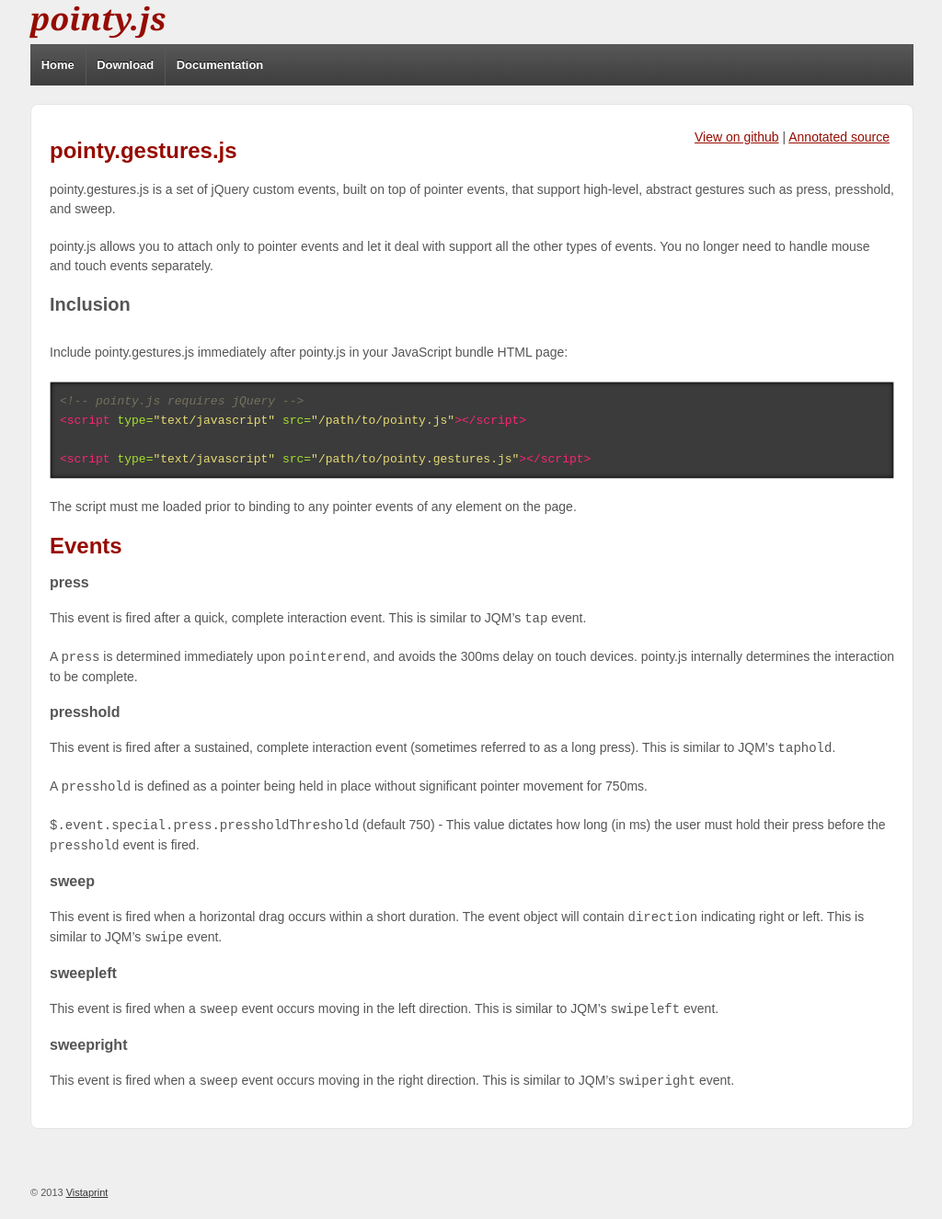
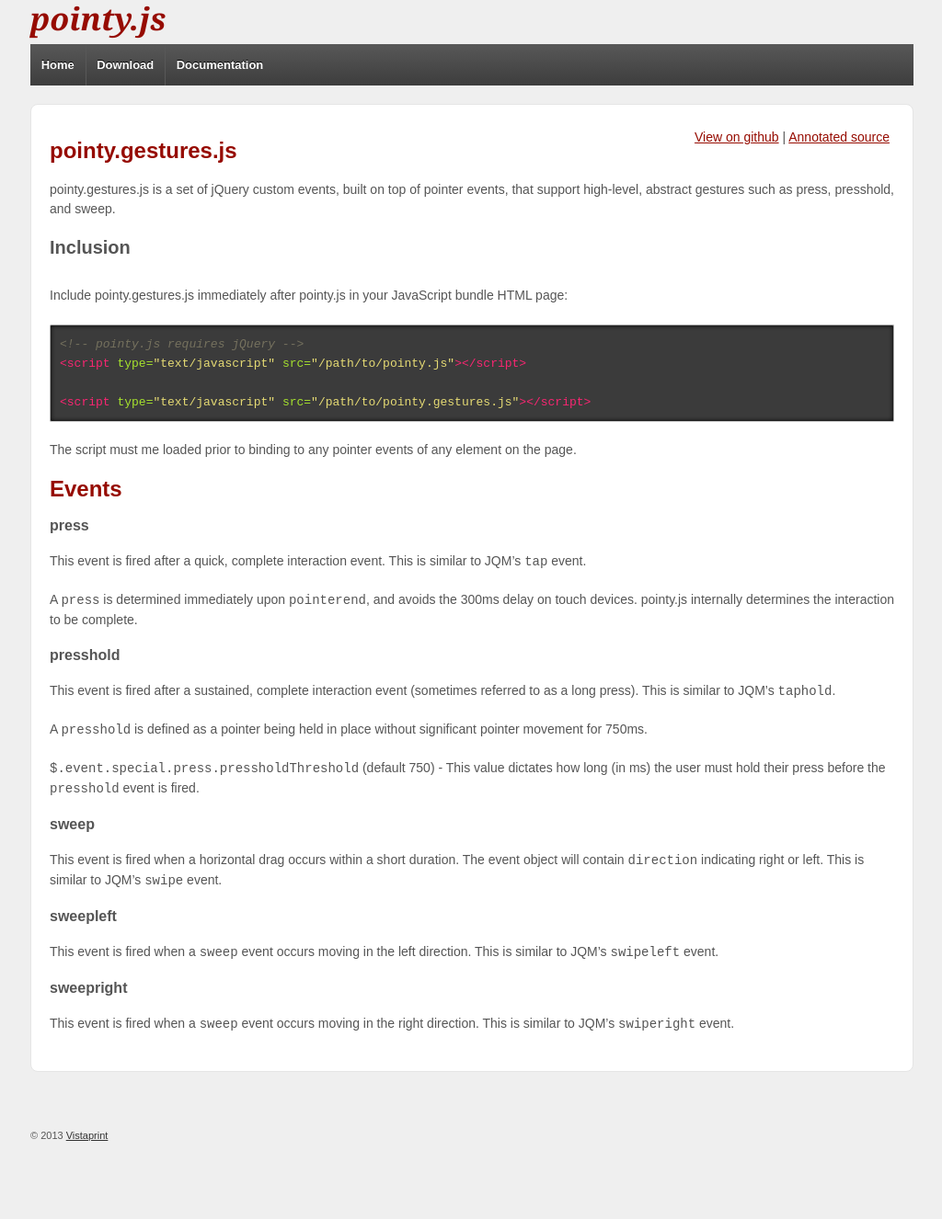
Before and after one commit to vistaprint/PointyJSSite, a Jekyll site: the page built from site/pointy.gestures.md, in a window 1280 px wide. Shown: the whole page at 92% size, without its empty margins (127-1151 px from the left). Built offline with Jekyll 4.4.1, drawn with Linux system fonts in a browser that asks for light colours; after the commit the page ends 1264 px from its top, so only the background shows below that.

Commit message:
Moving sales pitch to pointy.js docs out of gestures docs

```diff
--- a/site/pointy.gestures.md
+++ b/site/pointy.gestures.md
@@ -6,8 +6,6 @@ title: pointy.gestures.js
 ## pointy.gestures.js
 
 pointy.gestures.js is a set of jQuery custom events, built on top of pointer events, that support high-level, abstract gestures such as press, presshold, and sweep.
-
-pointy.js allows you to attach only to pointer events and let it deal with support all the other types of events. You no longer need to handle mouse and touch events separately.
 
 ### Inclusion
 
```
Also changed, not shown: site/pointy.md (+2 -2 lines).
